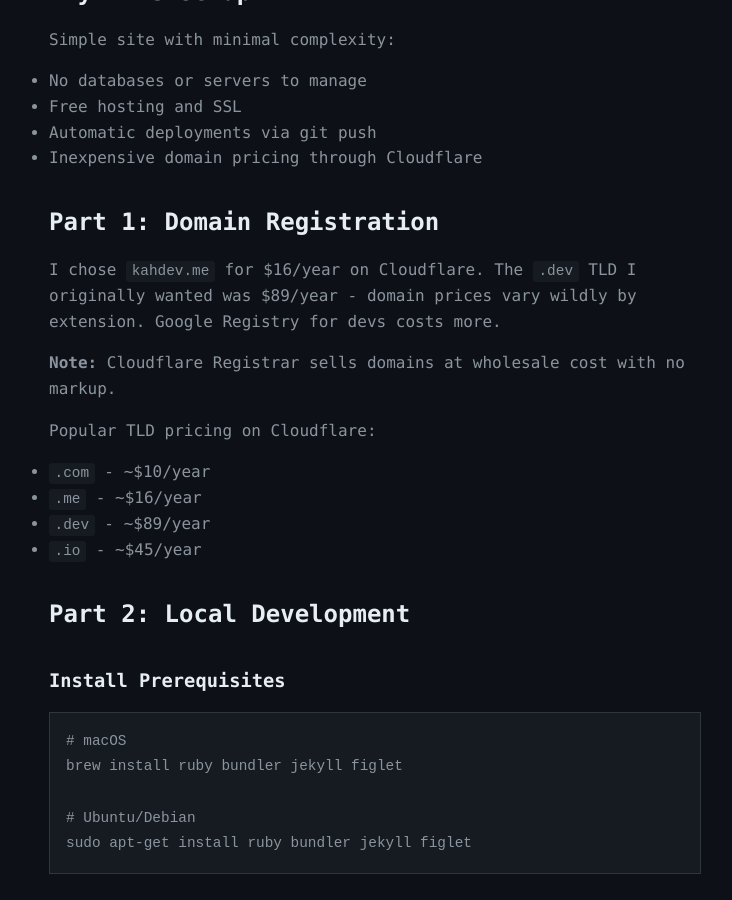
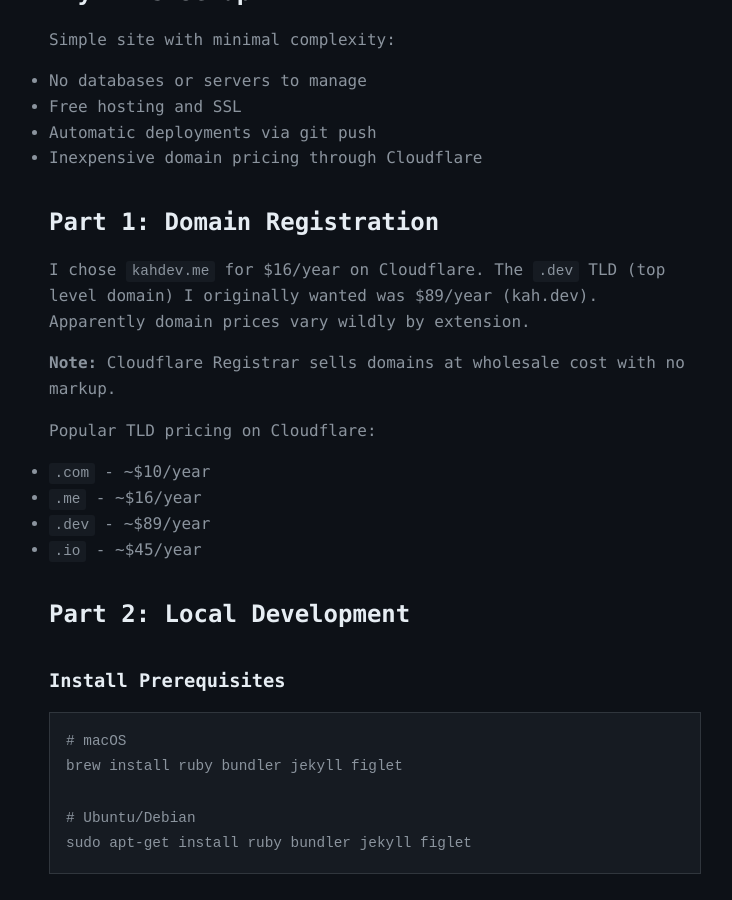
Before and after one commit to khesse-757/kahdev.me, a Jekyll site: the page built from _posts/2025-11-23-building-kahdev-me.md, in a window 1280 px wide and 900 px high, scrolled down 580 px. Shown: the whole window, without its empty margins (265-997 px from the left). Built offline with Jekyll 4.4.1, drawn with Linux system fonts in a browser that asks for light colours.

Commit message:
edit blog post and edit project name and url

```diff
--- a/_posts/2025-11-23-building-kahdev-me.md
+++ b/_posts/2025-11-23-building-kahdev-me.md
@@ -24,7 +24,7 @@ Simple site with minimal complexity:
 
 ## Part 1: Domain Registration
 
-I chose `kahdev.me` for $16/year on Cloudflare. The `.dev` TLD I originally wanted was $89/year - domain prices vary wildly by extension. Google Registry for devs costs more.
+I chose `kahdev.me` for $16/year on Cloudflare. The `.dev` TLD (top level domain) I originally wanted was $89/year (kah.dev). Apparently domain prices vary wildly by extension.
 
 **Note:** Cloudflare Registrar sells domains at wholesale cost with no markup.
 
--- a/projects.html
+++ b/projects.html
@@ -12,7 +12,7 @@ description: projects
 
 <div class="project-grid">
   <div class="project-card">
-    <h3><a href="https://github.com/khesse-757/kah.dev">kah.dev</a></h3>
+    <h3><a href="https://github.com/khesse-757/kahdev.me">kahdev.me</a></h3>
     <p>This website. A minimal, terminal-inspired personal site built with Jekyll and hosted on GitHub Pages.</p>
     <div class="project-tech">jekyll, html, css, github-pages</div>
   </div>
```
